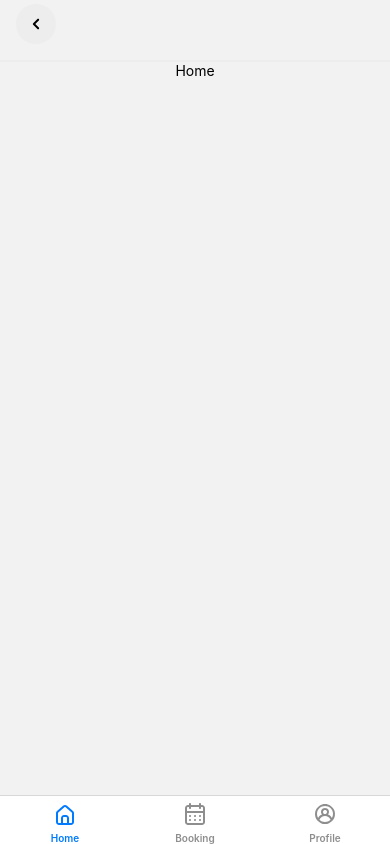
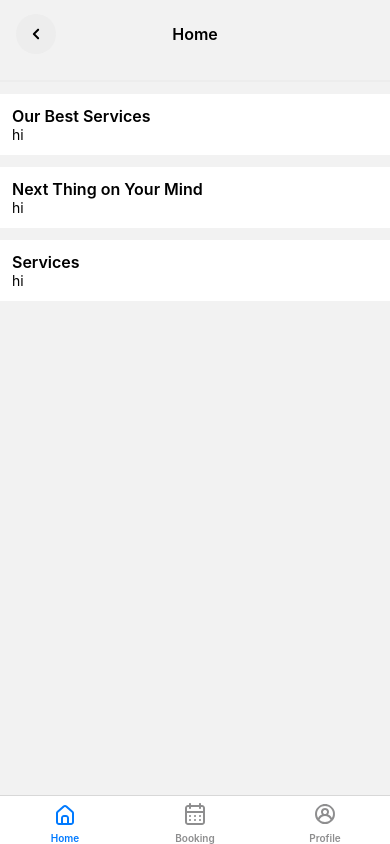
Before and after one commit to tengisagafonov/gantt, a React Native app: screen /bottomNavigation in a window 390 px wide. Built offline with nearby package versions, Linux system fonts and the light colour scheme.

Commit message:
Initial Values

```diff
--- a/app/components/header/index.tsx
+++ b/app/components/header/index.tsx
@@ -1,10 +1,16 @@
 import React from 'react';
-import {View, TouchableOpacity, SafeAreaView, StyleSheet} from 'react-native';
+import {
+  View,
+  TouchableOpacity,
+  SafeAreaView,
+  StyleSheet,
+  Text,
+} from 'react-native';
 import {useNavigation} from '@react-navigation/native';
-import {Colors, spacing} from 'config/Theme';
+import {Colors, fontSize, fontWeight, spacing} from 'config/Theme';
 import {ChevronIcon} from 'assets/icons';
 
-const Header = () => {
+const Header = ({title}: {title: string}) => {
   const navigation = useNavigation();
   return (
     <SafeAreaView style={styles.header}>
@@ -14,6 +20,7 @@ const Header = () => {
           onPress={() => navigation.goBack()}>
           <ChevronIcon />
         </TouchableOpacity>
+        <Text style={styles.title}>{title}</Text>
       </View>
     </SafeAreaView>
   );
@@ -27,6 +34,10 @@ const styles = StyleSheet.create({
     paddingBottom: spacing.medium,
     borderBottomWidth: 2,
     borderColor: Colors.buttonInactive,
+  },
+  title: {
+    fontSize: fontSize.large,
+    fontWeight: fontWeight.bold,
   },
   row: {
     flex: 1,
--- a/app/screens/booking/index.tsx
+++ b/app/screens/booking/index.tsx
@@ -5,7 +5,7 @@ import Header from 'app/components/header';
 const Booking = () => {
   return (
     <View style={StyleSheet.absoluteFill}>
-      <Header />
+      <Header title={'Booking'} />
       <View style={styles.main}>
         <Text>Booking</Text>
       </View>
--- /dev/null
+++ b/app/screens/home/component/categoryItem/index.tsx
@@ -0,0 +1,31 @@
+import React from 'react';
+import {Text, View, StyleSheet, ScrollView} from 'react-native';
+import {Colors, fontSize, fontWeight, spacing} from 'config/Theme';
+
+const CategoryItem = ({item}: {item: any}) => {
+  return (
+    <View style={styles.main}>
+      <Text style={styles.title}>{item.title}</Text>
+      <ScrollView>
+        <View>
+          <Text>hi</Text>
+        </View>
+      </ScrollView>
+    </View>
+  );
+};
+
+const styles = StyleSheet.create({
+  main: {
+    backgroundColor: Colors.white,
+    marginTop: spacing.medium,
+    paddingVertical: spacing.medium,
+    paddingLeft: spacing.medium,
+  },
+  title: {
+    fontWeight: fontWeight.bold,
+    fontSize: fontSize.large,
+  },
+});
+
+export default CategoryItem;
--- a/app/screens/home/index.tsx
+++ b/app/screens/home/index.tsx
@@ -1,20 +1,23 @@
 import React from 'react';
-import {StyleSheet, Text, View} from 'react-native';
+import {StyleSheet, View, ScrollView} from 'react-native';
 import Header from 'app/components/header';
+import CategoryItem from './component/categoryItem';
 
 const Home = () => {
   return (
     <View style={StyleSheet.absoluteFill}>
-      <Header />
-      <View style={styles.main}>
-        <Text>Home</Text>
-      </View>
+      <Header title={'Home'} />
+      <ScrollView style={styles.main}>
+        <CategoryItem item={{title: 'Our Best Services'}} />
+        <CategoryItem item={{title: 'Next Thing on Your Mind'}} />
+        <CategoryItem item={{title: 'Services'}} />
+      </ScrollView>
     </View>
   );
 };
 
 const styles = StyleSheet.create({
-  main: {alignSelf: 'center'},
+  main: {alignSelf: 'center', flex: 1, width: '100%'},
 });
 
 export default Home;
--- a/app/screens/profile/index.tsx
+++ b/app/screens/profile/index.tsx
@@ -5,7 +5,7 @@ import Header from 'app/components/header';
 const Profile = () => {
   return (
     <View style={StyleSheet.absoluteFill}>
-      <Header />
+      <Header title={'Profile'} />
       <View style={styles.main}>
         <Text>Home</Text>
       </View>
```
